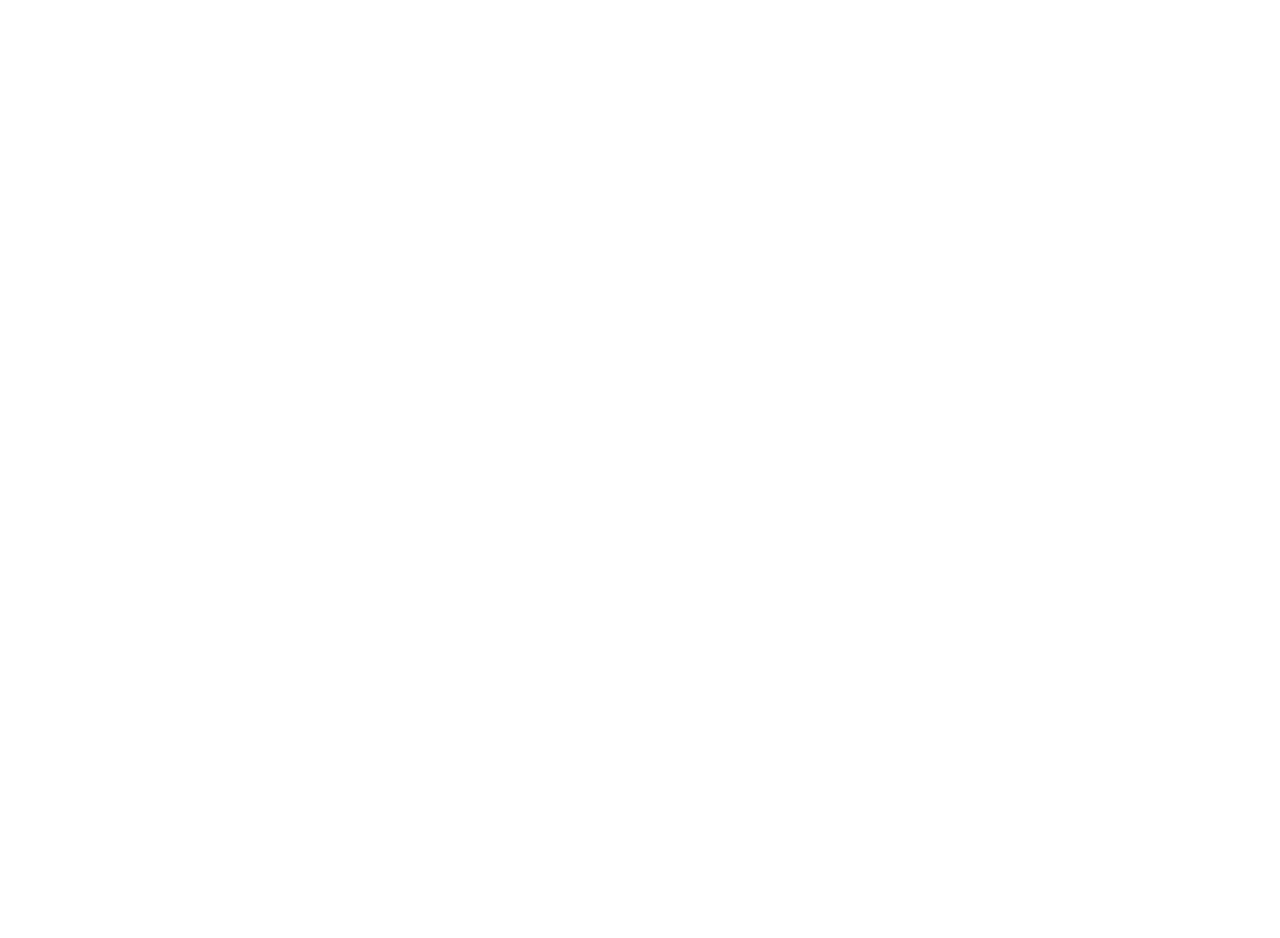
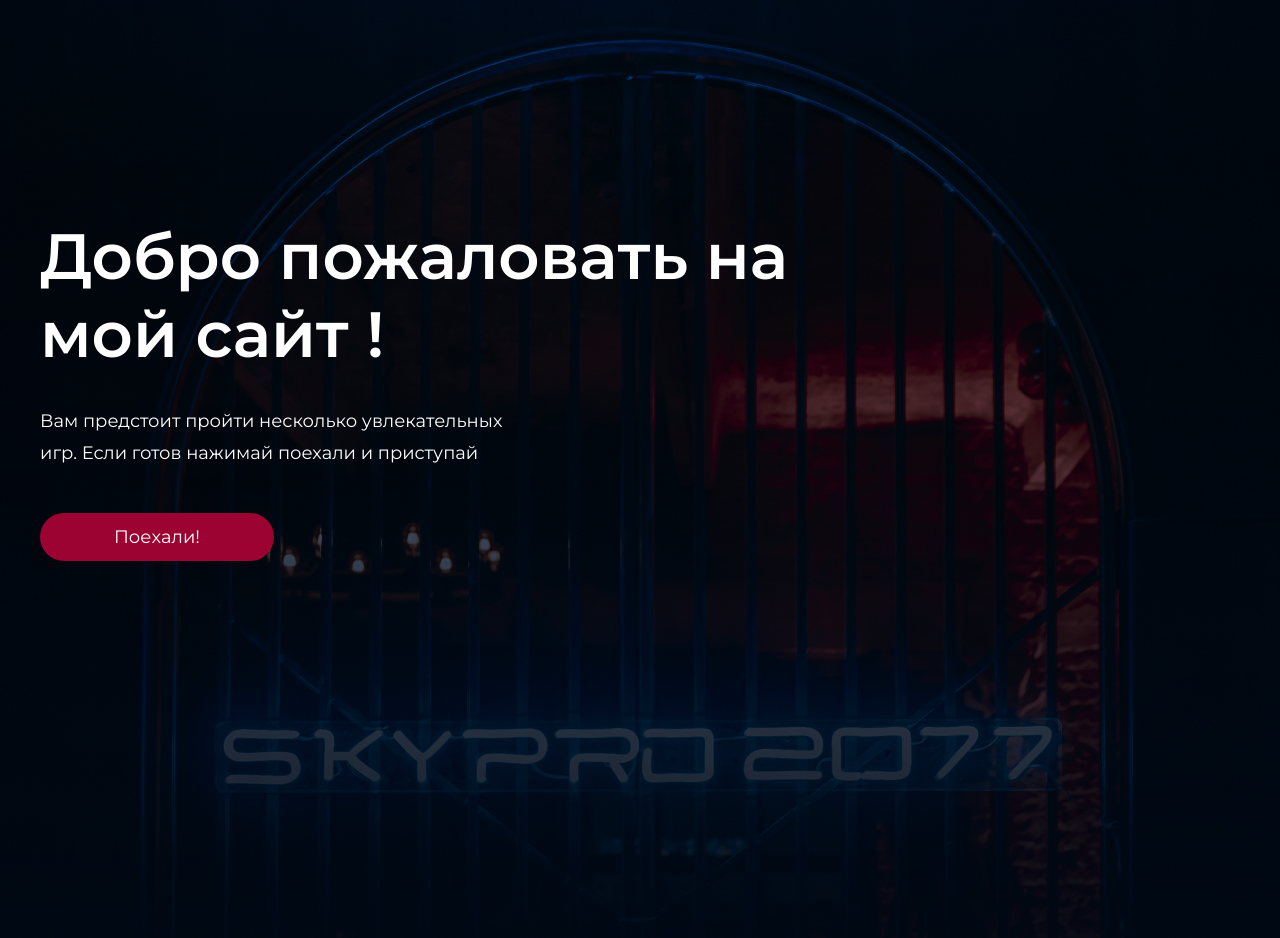
Before and after one commit to maxim-gif/2-nd-course-hw, a plain HTML site: page index.html in a window 1280 px wide. Before the commit the page ends 800 px from the top, so only its background shows below. Drawn offline with Linux system fonts and the light colour scheme.

Commit message:
create header

```diff
--- a/index.html
+++ b/index.html
@@ -11,6 +11,12 @@
     <link rel="stylesheet" href="style.css">
 </head>
 <body>
-
+    <div class="top center">
+        <header class="header">
+            <h1 class="header__title">Добро пожаловать на мой сайт !</h1>
+            <p class="header__info">Вам предстоит пройти несколько увлекательных игр. Если готов нажимай <a class="header__link" href="#">поехали</a> и <a class="header__link" href="#">приступай</a> </p>
+            <button class="header__button">Поеxали!</button>
+        </header>
+    </div>
 </body>
 </html>
--- a/style.sass
+++ /dev/null
@@ -1,6 +0,0 @@
-*{
-    margin: 0;
-    padding: 0;
-    box-sizing: border-box;
-    font-family: 'Montserrat', sans-serif;
-}
--- /dev/null
+++ b/style.scss
@@ -0,0 +1,56 @@
+* {
+    margin: 0;
+    padding: 0;
+    box-sizing: border-box;
+    font-family: 'Montserrat', sans-serif;
+}
+
+.top{
+    height: 1024px;
+    background-image: url(./img/bgTop.jpg);
+    background-repeat: no-repeat;
+    background-position: center;
+    background-size: cover;
+}
+
+.center {
+    padding-right: calc(50% - 600px);
+    padding-left: calc(50% - 600px);
+}
+
+.header{
+    padding-top: 217px;
+    &__title{
+        width: 788px;
+        font-style: normal;
+        font-weight: 700;
+        font-size: 64px;
+        line-height: 78px;
+        align-items: center;
+        color: #FFFFFF;
+        margin-bottom: 32px;
+    }
+    &__info{
+        width: 481px;
+        font-weight: 300;
+        font-size: 18px;
+        line-height: 32px;
+        color: #FFFFFF;
+        margin-bottom: 44px;
+    }
+    &__button{
+        background: #9C0332;
+        border-radius: 30px;
+        height: 48px;
+        width: 234px;
+        border: none;
+        font-weight: 400;
+        font-size: 18px;
+        line-height: 22px;
+        color: #FFFFFF;
+    }
+    &__link{
+        text-decoration: none;
+        color: #FFFFFF;
+    }
+}
```
Also changed, not shown: img/bgTop.jpg (added), style.css, 1 other file.
